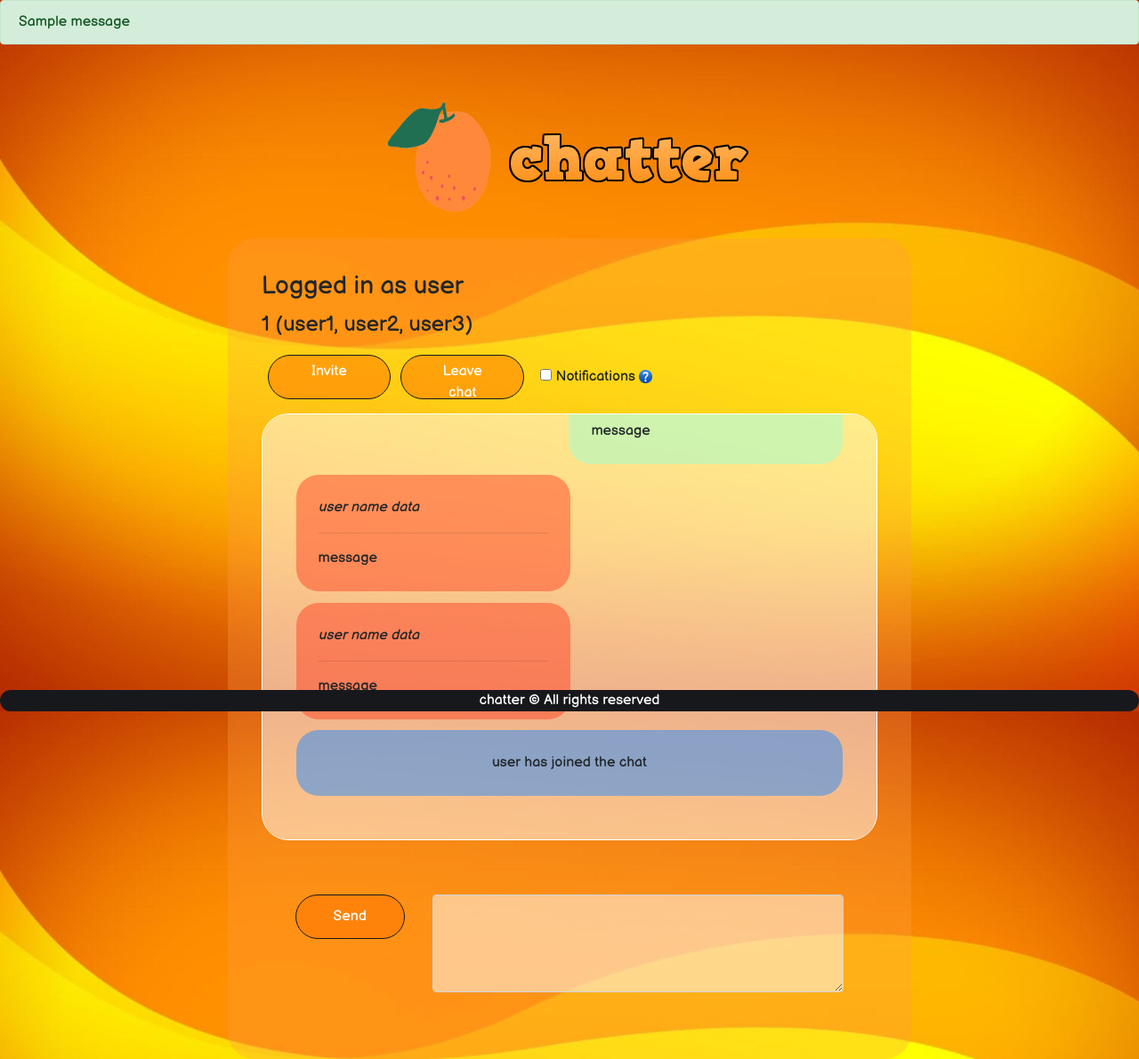
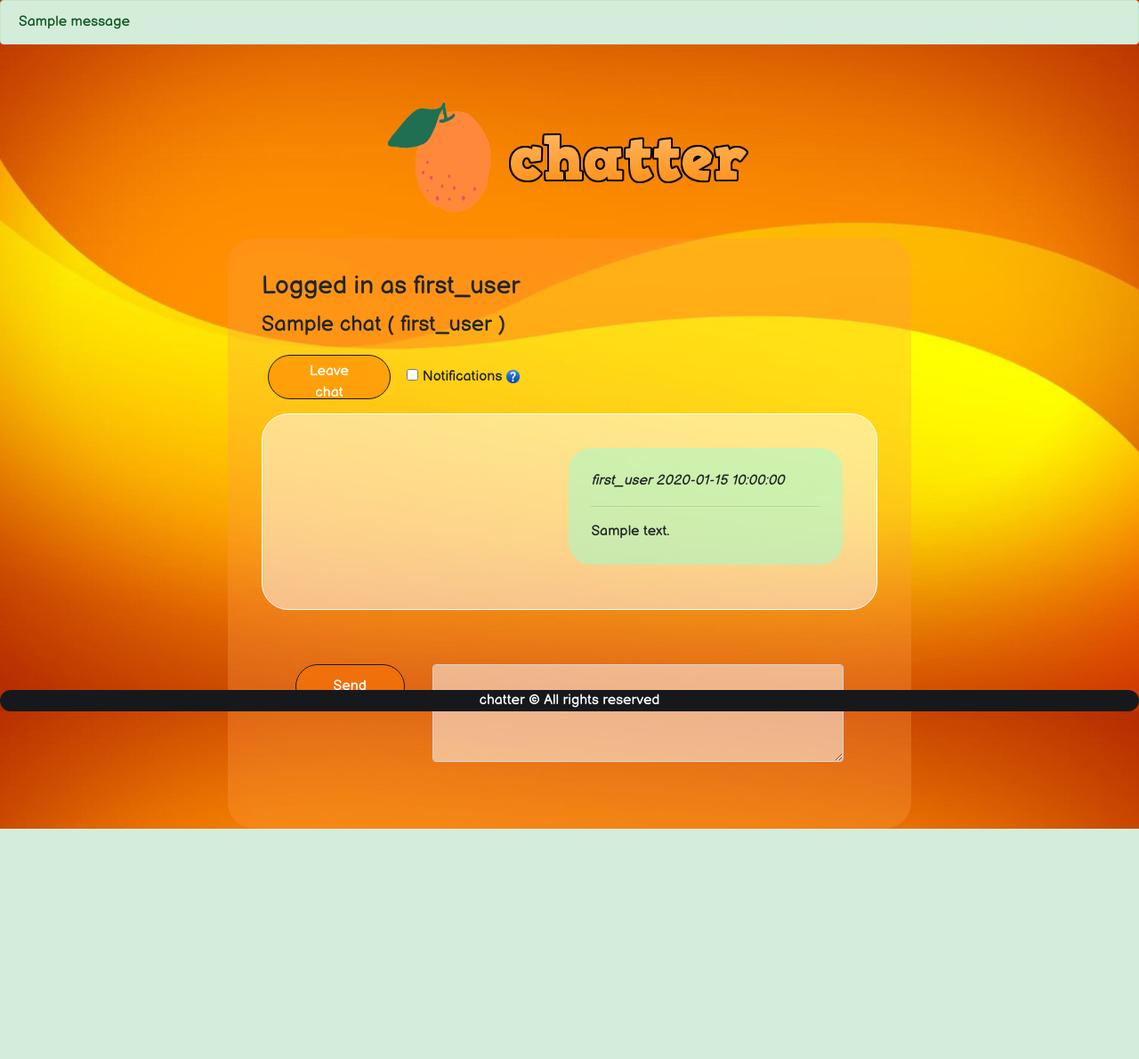
Before and after one commit to FMularski/chatter, a Flask app: page /chat/1 in a window 1280 px wide. Shown: the whole page at 89% size. After the commit the page ends 932 px from the top, so only its background shows below. Run offline with Flask 2, Linux system fonts and the light colour scheme; a user stored in the database is signed in; tables that the repository leaves empty hold one stand-in row (values such as "Sample post"); one stand-in notice (Sample message) is shown; some libraries are stand-ins or nearby versions.

Commit message:
user joined chat message

```diff
--- a/app.py
+++ b/app.py
@@ -14,12 +14,14 @@ from models.database import db
 from models.user import User
 from models.chat import Chat
 from models.message import Message
+from datetime import timedelta, datetime
 
 
 app = Flask(__name__)
 app.secret_key = os.urandom(16)
 app.config['SQLALCHEMY_DATABASE_URI'] = 'sqlite:///chatter.db'
 app.config['SQLALCHEMY_TRACK_MODIFICATIONS'] = False
+app.permanent_session_lifetime = timedelta(days=1)
 
 
 """
@@ -75,9 +77,13 @@ def home():
     return render_template('home.html', login=user_in_db.login, chats=chats)
 
 
-@app.route('/chat/<chat_name>')
-def chat(chat_name):
-    return render_template('chat.html', chat_name=chat_name)
+@app.route('/chat/<chat_id>')
+def chat(chat_id):
+    chat_ = Chat.query.filter_by(id=chat_id).first()
+    user_in_db = User.query.filter_by(id=session['user_id']).first()
+    messages = Message.query.filter_by(chat_id=chat_id).all()
+
+    return render_template('chat.html', user=user_in_db, chat=chat_, messages=messages)
 
 
 @app.route('/create_account', methods=['GET', 'POST'])
@@ -121,7 +127,7 @@ def find_chat():
         return redirect(url_for('login'))
 
     user_in_db = User.query.filter_by(id=session['user_id']).first()
-    chat_name = request.args.get('chat_name')
+    chat_name = request.args.get('chat_name')   # getting form values for method='GET'
 
     found_chats = []
 
@@ -139,6 +145,10 @@ def join_chat(chat_id):
     if chat_ in user_in_db.chats:
         flash(f'You are already a member of chat {chat_.name}.', category='danger')
         return redirect(url_for('find_chat'))
+
+    user_joined_message = Message(f'{user_in_db.login} has joined the chat.', datetime.now(),
+                                  chat_id=chat_.id, author_id=0)
+    chat_.messages.append(user_joined_message)
 
     chat_.members.append(user_in_db)
     db.session.commit()
--- a/models/message.py
+++ b/models/message.py
@@ -12,5 +12,11 @@ class Message(db.Model):
     chat_id = db.Column(db.Integer, db.ForeignKey('chat.id'), nullable=False)
     author_id = db.Column(db.Integer, db.ForeignKey('user.id'), nullable=False)
 
+    def __init__(self, text, date, chat_id, author_id):
+        self.text = text
+        self.date = date
+        self.chat_id = chat_id
+        self.author_id = author_id
+
     def __repr__(self):
         return f'{self.id} {self.text} {self.chat_id} {self.author_id}'
--- a/templates/chat.html
+++ b/templates/chat.html
@@ -1,15 +1,15 @@
 {% extends 'base.html' %}
 
-{% block title %} chatter: {{chat_name}} {% endblock %}
+{% block title %} chatter: {{chat.name}} {% endblock %}
 
 {% block content %}
     <div id="content">
-        <h3>Logged in as user</h3>
+        <h3>Logged in as {{user.login}}</h3>
         <p>
-            <span id="chats">{{chat_name}} (user1, user2, user3)</span>
+            <span id="chats">{{chat.name}}
+            ({% for member in chat.members %} {{member.login}} {% endfor %}) </span>
         </p>
         <p>
-            <a class="btn chatter-btn option-btn">Invite</a>
             <a class="btn chatter-btn option-btn">Leave chat</a>
             <input id="notification-cb" type="checkbox" name="notifications"/> Notifications
             <img id="question-mark" src="{{url_for('static', filename='images/question_mark.png')}}"
@@ -18,72 +18,29 @@
         </p>
 
         <div id="chat">
+            {% if messages %}
+                {% for message in messages %}
+                    {% if message.author_id == 0 %}
+                        <div class="message message-system">
+                            <span>{{message.text}}</span>
+                        </div>
+                    {% elif message.author_id == user.id %}
                         <div class="message message-user">
-                <span>user name data</span>
+                            <span>{{user.login}} {{message.date}}</span>
                             <hr/>
-                message
+                            {{message.text}}
                         </div>
-
+                    {% else %}
                         <div class="message message-friend">
-                <span>user name data</span>
+                            <span>{{user.login}} {{message.date}}</span>
                             <hr/>
-                message
+                            {{message.text}}
                         </div>
-
-            <div class="message message-friend">
-                <span>user name data</span>
-                <hr/>
-                message
-            </div>
-
-            <div class="message message-system">
-                user has joined the chat
-            </div>
-
-            <div class="message message-user">
-                <span>user name data</span>
-                <hr/>
-                message
-            </div>
-
-            <div class="message message-friend">
-                <span>user name data</span>
-                <hr/>
-                message
-            </div>
-
-            <div class="message message-friend">
-                <span>user name data</span>
-                <hr/>
-                message
-            </div>
-
-            <div class="message message-system">
-                user has joined the chat
-            </div>
-
-            <div class="message message-user">
-                <span>user name data</span>
-                <hr/>
-                message
-            </div>
-
-            <div class="message message-friend">
-                <span>user name data</span>
-                <hr/>
-                message
-            </div>
-
-            <div class="message message-friend">
-                <span>user name data</span>
-                <hr/>
-                message
-            </div>
-
-            <div class="message message-system">
-                user has joined the chat
-            </div>
-
+                    {% endif %}
+                {% endfor %}
+            {% else %}
+                <p class="message message-system">No messages yet.</p>
+            {% endif %}
         </div>
 
         <div class="message-field">
```
Also changed, not shown: templates/home.html (+1 -8 lines). Lines whose indentation alone changed are shown as unchanged.
